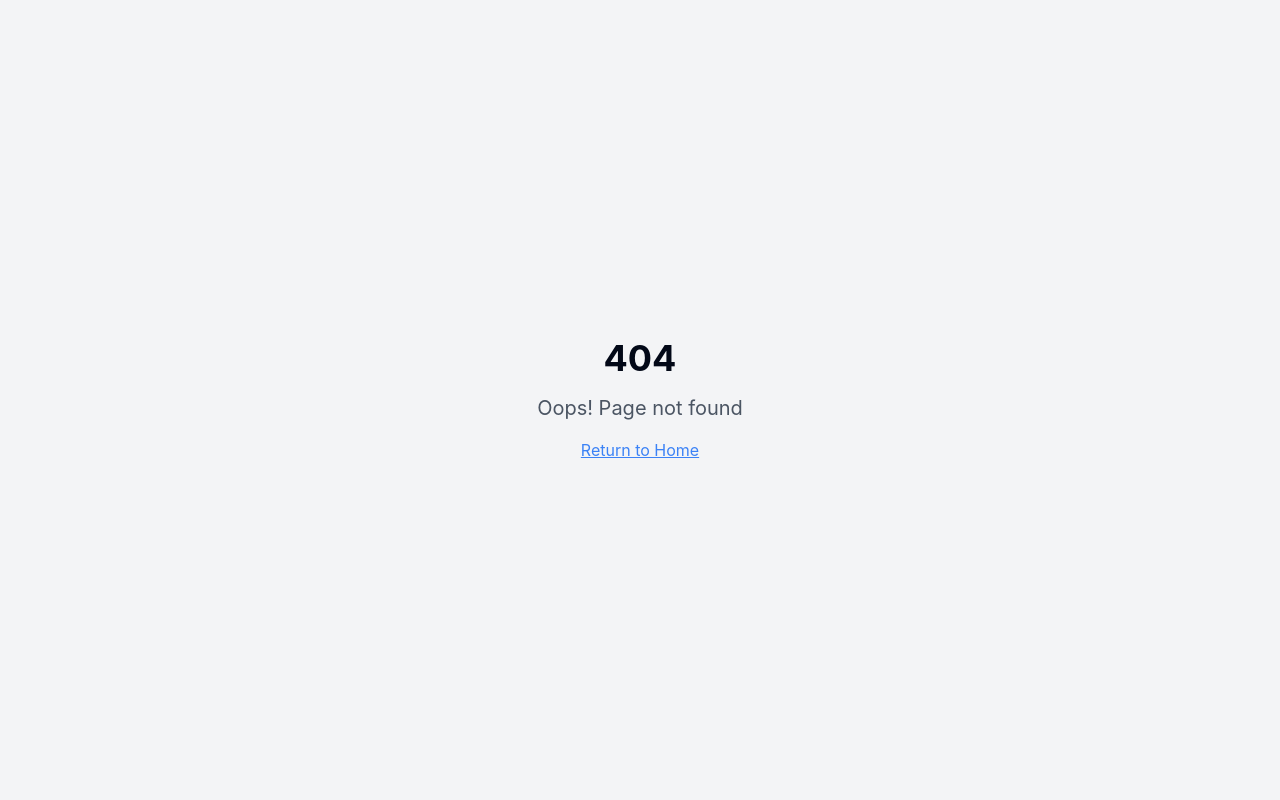
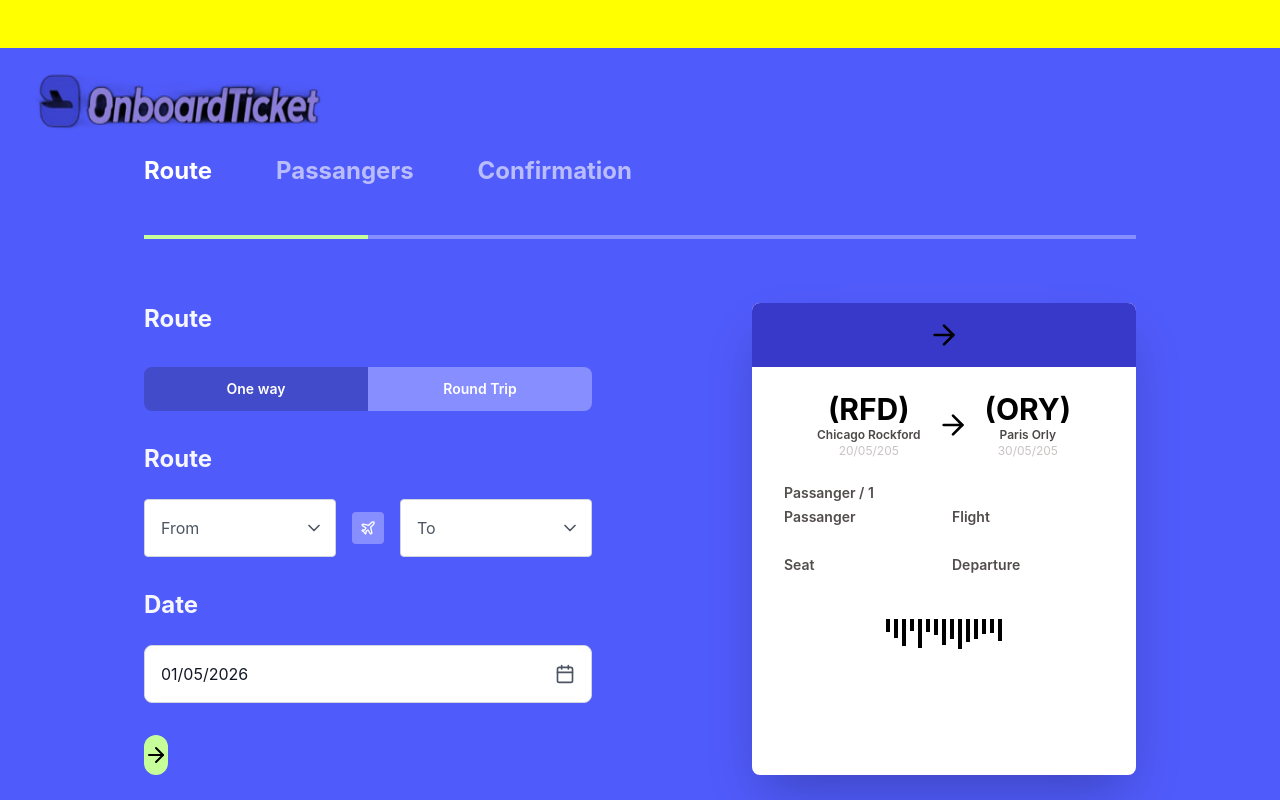
Before and after one commit to adebayotayobami-hash/new, a React (Vite) app: page /userform/route in a window 1280 px wide. Before the commit this address had no page. Shown: the top 800 px of the page. Built offline with nearby package versions, Linux system fonts and the light colour scheme.

Commit message:
fix user form

```diff
--- /dev/null
+++ b/builder.config.json
@@ -0,0 +1,6 @@
+{
+  "command": "npm run dev",
+  "serverUrl": "http://localhost:8080/",
+  "authenticateProxy": false,
+  "commitMode": "commits"
+}
--- a/client/App.tsx
+++ b/client/App.tsx
@@ -28,6 +28,11 @@
         <Routes>
           <Route path="/" element={<Index />} />
           <Route path="/userform" element={<UserFormPage />} />
+          <Route path="/userform/route" element={<UserFormPage step="route" />} />
+          <Route path="/userform/passengers" element={<UserFormPage step="passengers" />} />
+          <Route path="/userform/confirmation" element={<UserFormPage step="confirmation" />} />
+          <Route path="/userform/search" element={<UserFormPage step="search" />} />
+          <Route path="/userform/thankyou" element={<UserFormPage step="thankyou" />} />
           <Route path="/about" element={<About />} />
           <Route path="/contact" element={<Contact />} />
           <Route path="/faq" element={<Faq />} />
--- a/client/pages/Passengers.tsx
+++ b/client/pages/Passengers.tsx
@@ -38,7 +38,7 @@
         <div className="flex flex-col sm:flex-row gap-8 sm:gap-16 mb-12">
           <div className="flex items-center gap-4">
             <button
-              onClick={() => navigate("route")}
+              onClick={() => navigate("/userform/route")}
               className="text-2xl font-bold text-white/60 hover:text-white transition-colors"
             >
               Route
@@ -49,7 +49,7 @@
           </div>
           <div className="flex items-center gap-4">
             <button
-              onClick={() => navigate("confirmation")}
+              onClick={() => navigate("/userform/confirmation")}
               className="text-2xl font-bold text-white/60 hover:text-white transition-colors"
             >
               Confirmation
--- a/client/pages/UserFormPage.tsx
+++ b/client/pages/UserFormPage.tsx
@@ -1,5 +1,5 @@
-import { useState } from "react";
-import { useNavigate } from "react-router-dom";
+import { useState, useEffect } from "react";
+import { useNavigate, useLocation } from "react-router-dom";
 import Route from "./Route";
 import Passengers from "./Passengers";
 import Confirmation from "./Confirmation";
@@ -8,9 +8,22 @@
 
 type Step = "route" | "passengers" | "confirmation" | "search" | "thankyou";
 
-export default function UserFormPage() {
+export default function UserFormPage({ step }: { step?: string }) {
   const navigate = useNavigate();
-  const [currentStep, setCurrentStep] = useState<Step>("route");
+  const location = useLocation();
+  const [currentStep, setCurrentStep] = useState<Step>(step as Step || "route");
+
+  useEffect(() => {
+    if (step) {
+      setCurrentStep(step as Step);
+    } else {
+      // fallback: try to infer from path
+      const path = location.pathname.split("/")[2];
+      if (path && ["route","passengers","confirmation","search","thankyou"].includes(path)) {
+        setCurrentStep(path as Step);
+      }
+    }
+  }, [step, location.pathname]);
 
   const goToNextStep = () => {
     switch (currentStep) {
```
